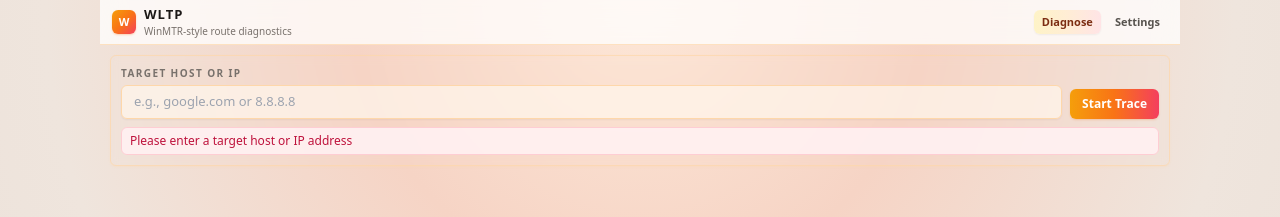
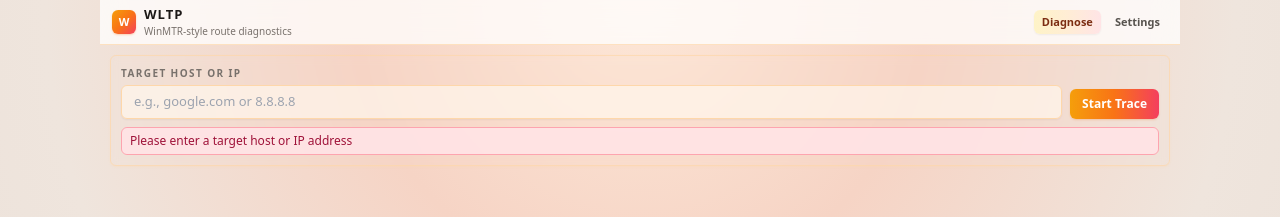
Before and after one commit to YanaDevOps/WLTP, a React (Vite) app: page / in a window 1280 px wide. Both pictures are taken after a click on the button "Start Trace". Shown: the top 217 px of the page. Built offline with nearby package versions, Linux system fonts and the light colour scheme.

Commit message:
Tone down status banners

```diff
--- a/src/App.tsx
+++ b/src/App.tsx
@@ -391,8 +391,8 @@ function MainView({
           </div>
 
           {error && (
-            <div className="rounded-md border border-rose-200 bg-rose-50/90 px-2 py-1 dark:border-rose-900 dark:bg-rose-950/40">
-              <p className="text-[12px] text-rose-700 dark:text-rose-300">{error}</p>
+            <div className="rounded-md border border-rose-300 bg-rose-100/90 px-2 py-1 dark:border-rose-950 dark:bg-rose-950/20">
+              <p className="text-[12px] text-rose-800 dark:text-rose-200">{error}</p>
             </div>
           )}
 
@@ -550,10 +550,10 @@ function HeaderCell({
 
 function SummaryCard({ summary }: { summary: SessionSummary }) {
   const statusColors: Record<string, string> = {
-    ok: 'border-emerald-200 bg-emerald-50/90 text-emerald-900 dark:border-emerald-900 dark:bg-emerald-950/40 dark:text-emerald-300',
+    ok: 'border-emerald-300 bg-emerald-100/90 text-emerald-950 dark:border-emerald-900 dark:bg-emerald-950/35 dark:text-emerald-300',
     warning:
       'border-amber-200 bg-gradient-to-r from-amber-50 to-orange-50 text-amber-900 dark:border-amber-900 dark:bg-amber-950/40 dark:text-amber-300',
-    critical: 'border-rose-200 bg-gradient-to-r from-rose-50 to-orange-50 text-rose-900 dark:border-rose-900 dark:bg-rose-950/40 dark:text-rose-300',
+    critical: 'border-rose-300 bg-gradient-to-r from-rose-100 to-orange-100 text-rose-950 dark:border-rose-950 dark:bg-rose-950/20 dark:text-rose-200',
     unknown: 'border-orange-200 bg-orange-50/80 text-stone-800 dark:border-stone-800 dark:bg-stone-900 dark:text-stone-300',
   };
 
```
